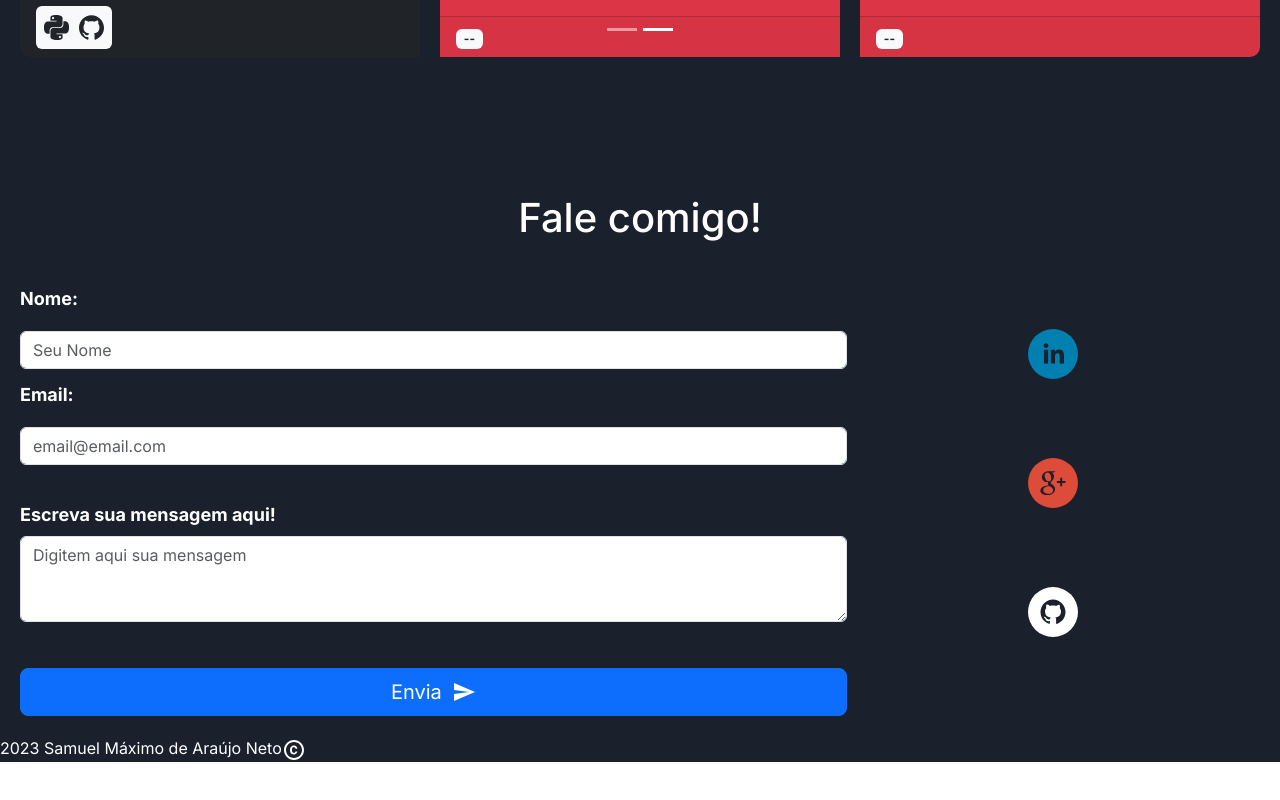
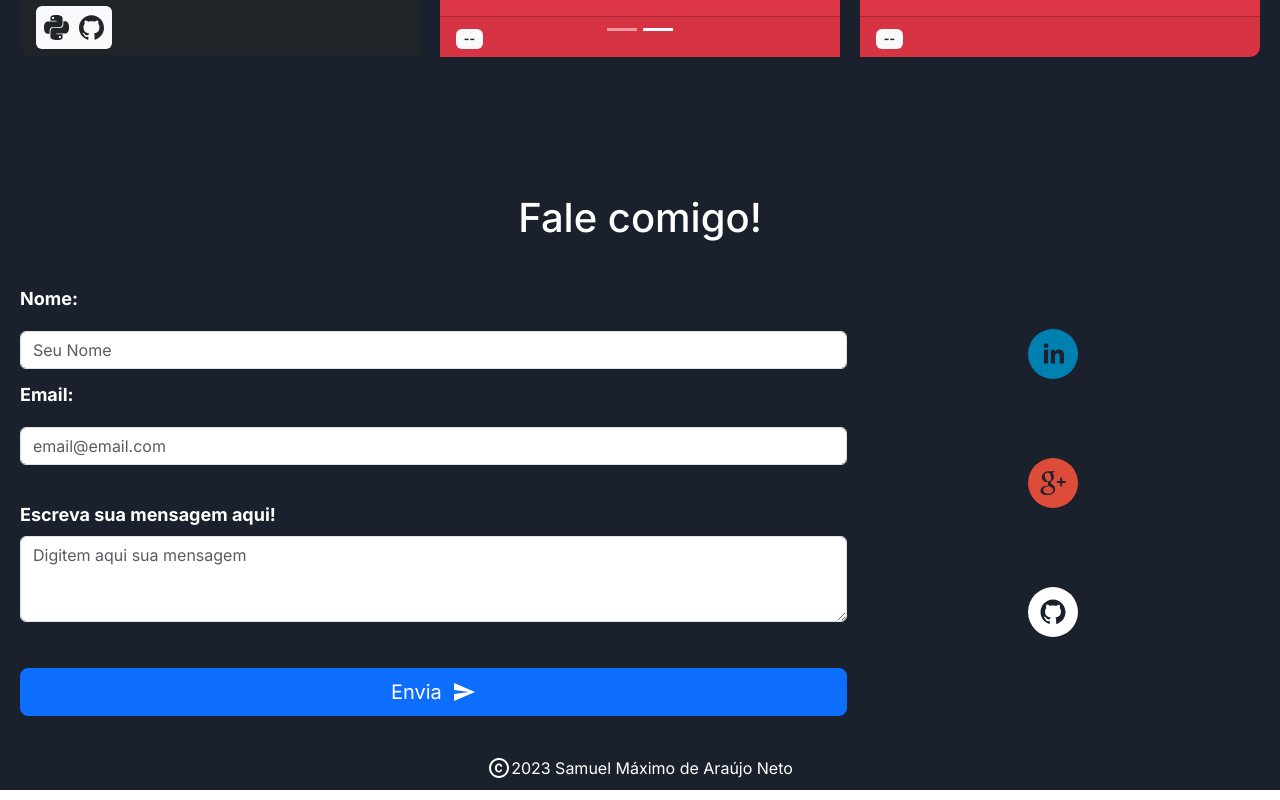
Before and after one commit to samuelmaxi/my-portfolio, a Next.js app: page / in a window 1280 px wide. Shown: the part 2540-3340 px from the top of the page. Before the commit the page ends 3302 px from the top, so only its background shows below. Built offline with nearby package versions, Linux system fonts and the light colour scheme.

Commit message:
Update Footer

```diff
--- a/src/assets/styles/footer.scss
+++ b/src/assets/styles/footer.scss
@@ -1,7 +1,9 @@
-.footer{
+.footer {
   display: flex;
+  flex-direction: row-reverse;
   flex-wrap: nowrap;
-  flex-direction: row-reverse;
   justify-content: center;
+  align-items: center;
   margin: 10px;
+  padding: 10px;
 }
--- a/src/components/footer.js
+++ b/src/components/footer.js
@@ -1,4 +1,5 @@
 import { CopyrightOutlined } from "@mui/icons-material";
+import '@/assets/styles/footer.scss'
 
 export function Footer() {
   return (
```
